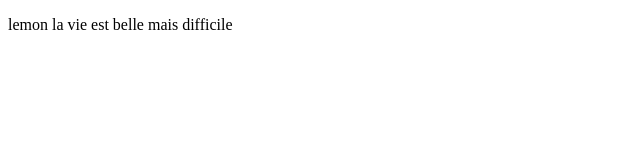
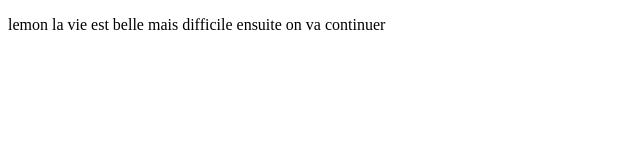
Before and after one commit to koffiemmal/HTML-CSS-SASS, a plain HTML site: page partietest/test.html in a window 1280 px wide. Shown: the whole page, without its empty margins (0-640 px from the left). Drawn offline with Linux system fonts and the light colour scheme.

Commit message:
branchesuppr

```diff
--- a/partietest/test.html
+++ b/partietest/test.html
@@ -8,7 +8,7 @@
 </head>
 
 <body>
-    <p>lemon la vie est belle mais difficile
+    <p>lemon la vie est belle mais difficile ensuite on va continuer
     </p>
 </body>
 
```
